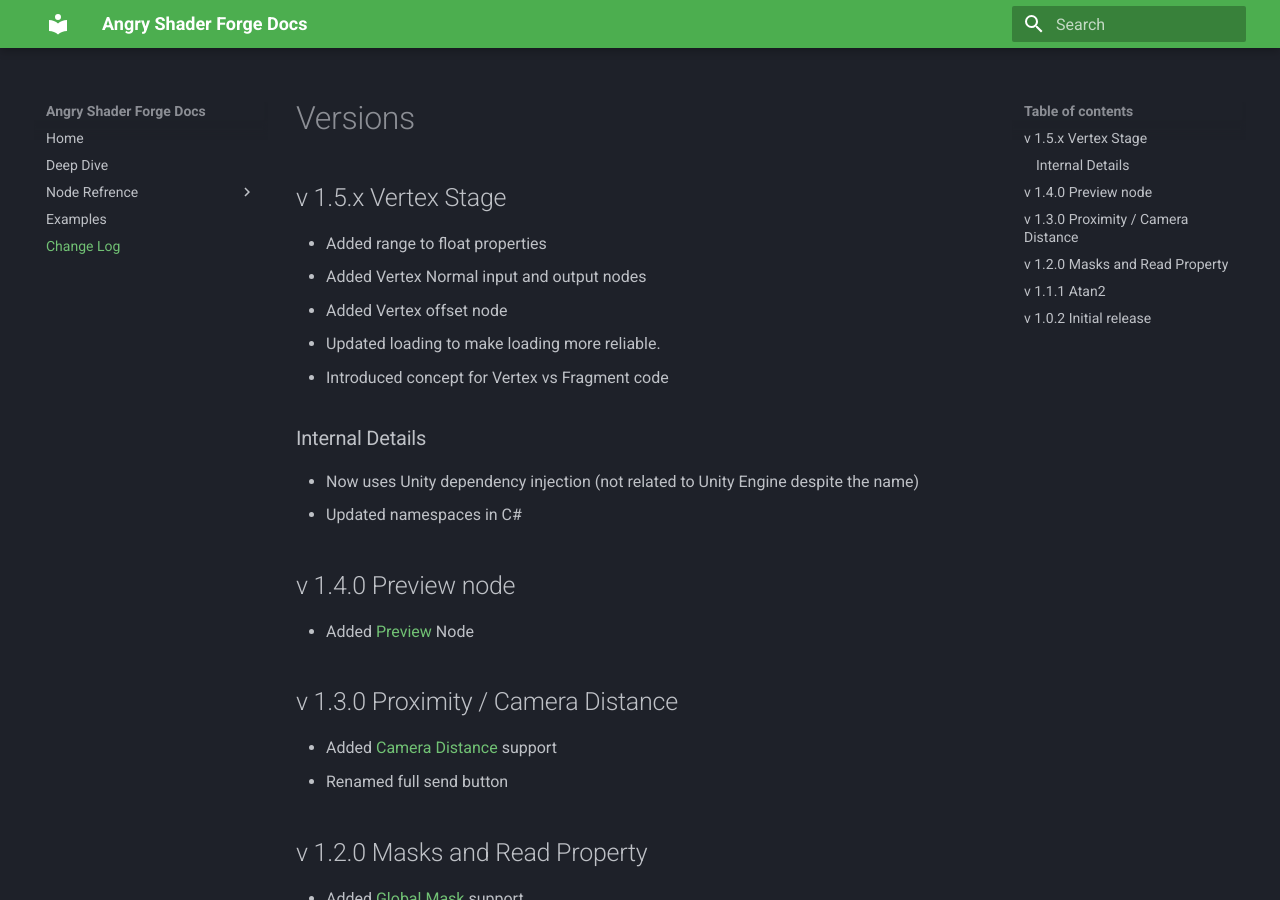
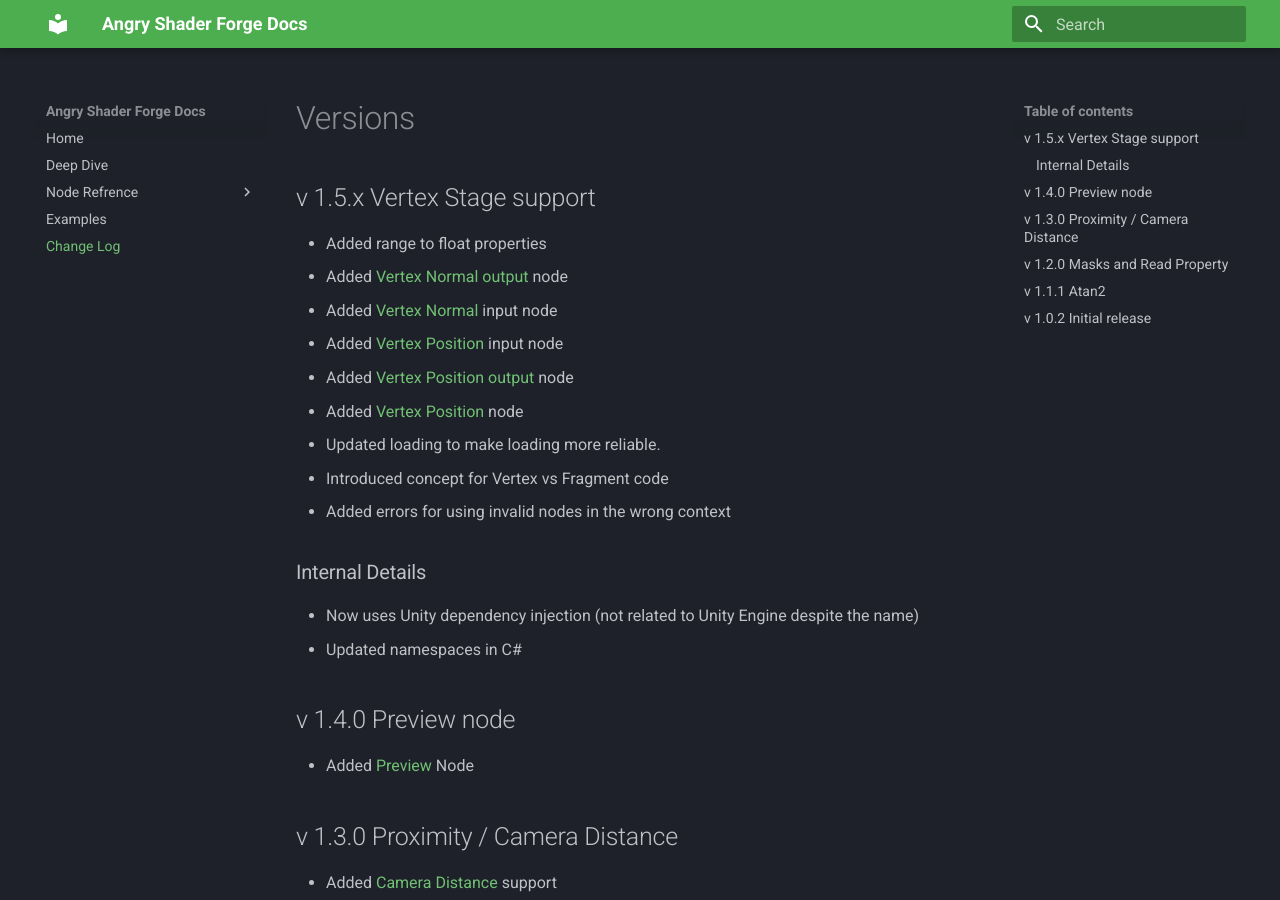
Before and after one commit to AngriestSCV/AngryShaderForgeDocumentation, an MkDocs documentation site: the page built from docs/changelog.md, in a window 1280 px wide and 900 px high. Built offline with MkDocs 1.6.1 and Material for MkDocs 9.7.7, drawn with Linux system fonts in a browser that asks for light colours.

Commit message:
updated changelog

```diff
--- a/docs/changelog.md
+++ b/docs/changelog.md
@@ -1,12 +1,16 @@
 # Versions
 
-## v 1.5.x Vertex Stage
+## v 1.5.x Vertex Stage support
 
 - Added range to float properties
-- Added Vertex Normal input and output nodes
-- Added Vertex offset node
+- Added [Vertex Normal output](../nodes/#normal-output) node
+- Added [Vertex Normal](../nodes/#vertex-normal) input node
+- Added [Vertex Position](../nodes/#vertex-position) input node
+- Added [Vertex Position output](../nodes/#vertex-position-output) node
+- Added [Vertex Position](../nodes/#vertex-position) node
 - Updated loading to make loading more reliable.
 - Introduced concept for Vertex vs Fragment code
+- Added errors for using invalid nodes in the wrong context
 
 ### Internal Details
 - Now uses Unity dependency injection (not related to Unity Engine despite the name)
```
